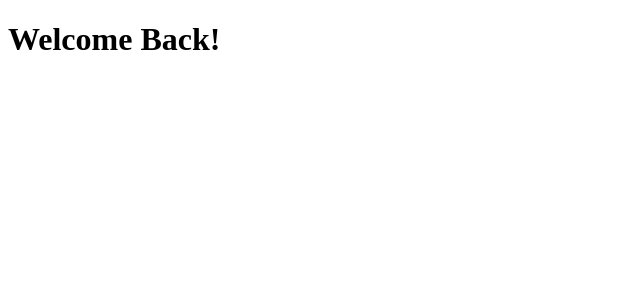
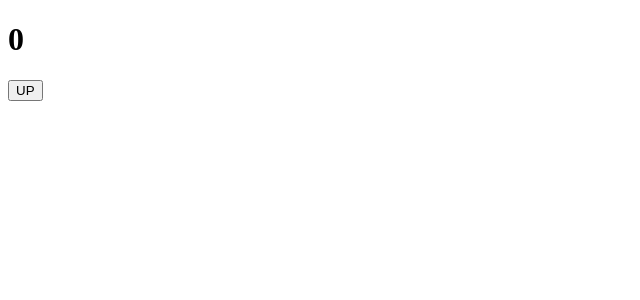
Before and after one commit to tank3a/movie_service, a React (Create React App) app: page / in a window 1280 px wide. Shown: the top 300 px of the page, without its empty margins (0-640 px from the left). Built offline with nearby package versions, Linux system fonts and the light colour scheme.

Commit message:
module.css & useEffect

```diff
--- a/package.json
+++ b/package.json
@@ -6,6 +6,7 @@
     "@testing-library/jest-dom": "^5.16.1",
     "@testing-library/react": "^12.1.2",
     "@testing-library/user-event": "^13.5.0",
+    "prop-types": "^15.8.1",
     "react": "^17.0.2",
     "react-dom": "^17.0.2",
     "react-scripts": "5.0.0",
--- a/src/App.js
+++ b/src/App.js
@@ -1,8 +1,21 @@
+import Button from "./Button";
+import {useState, useEffect } from "react";
+
 function App() {
+  const [counter, setCounter] = useState(0);
+  const onClick = () => setCounter((prev) => prev + 1);
+  console.log("I run all the time");
+
+  const iRun = () => {
+    console.log("I run only once");
+  };
+  useEffect(iRun);
   return (
     <div>
-      <h1>Welcome Back!</h1>
+      <h1>{counter}</h1>
+      <button onClick={onClick}>UP</button>
     </div>
+
   );
 }
 
--- /dev/null
+++ b/src/Button.js
@@ -0,0 +1,11 @@
+import propTypes from "prop-types";
+import style from "./Button.module.css";
+
+function Button({text}) {
+    return (<button className={style.btn}>{text}</button>);
+}
+
+Button.propTypes = {
+    text: propTypes.string.isRequired
+}
+export default Button;
--- /dev/null
+++ b/src/Button.module.css
@@ -0,0 +1,6 @@
+.btn {
+    background-color: aquamarine;
+    border: none;
+    border-radius: 10px;
+    font-size: 16px;
+}
```
Also changed, not shown: 1 other file (tests, documents, lock files or other folders).
